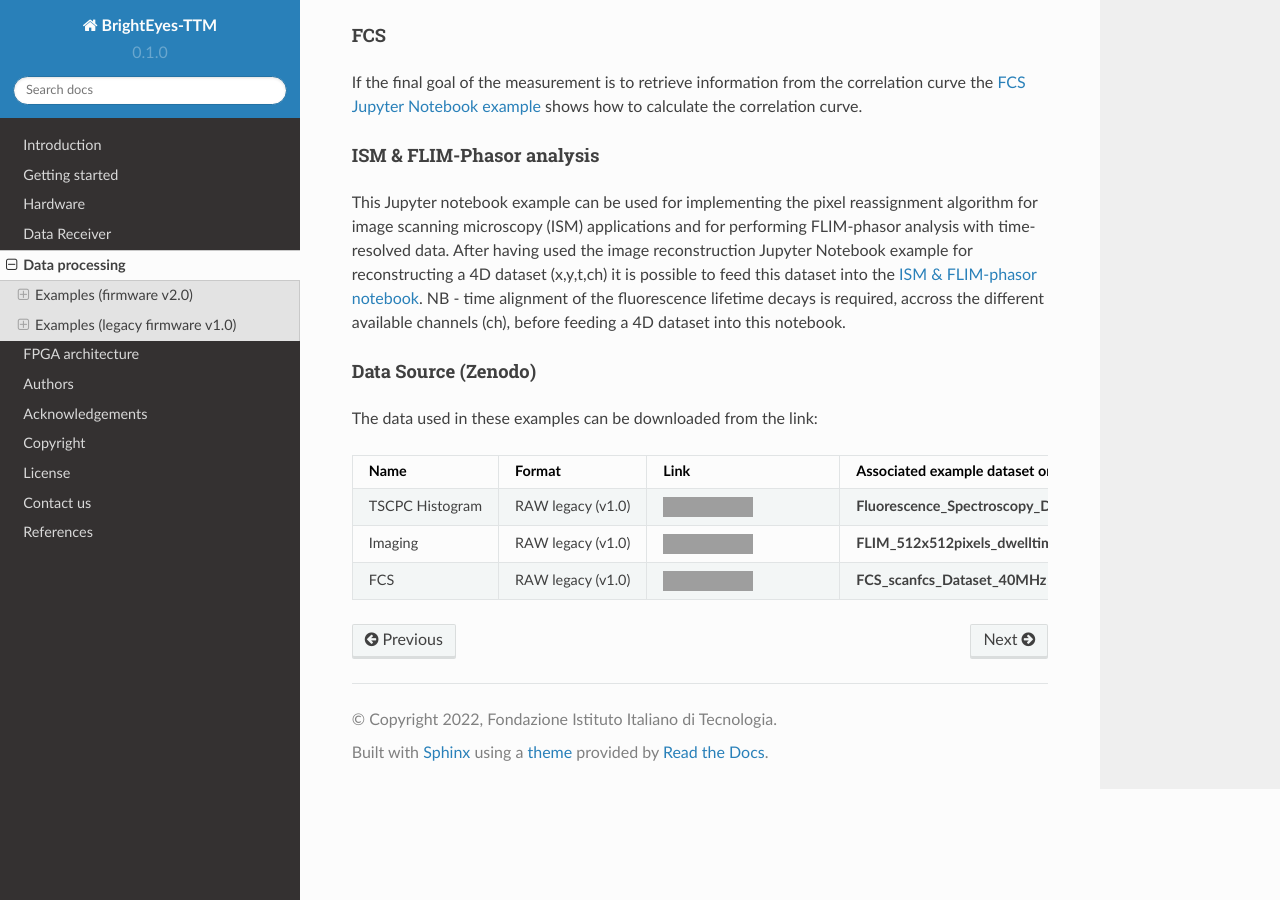
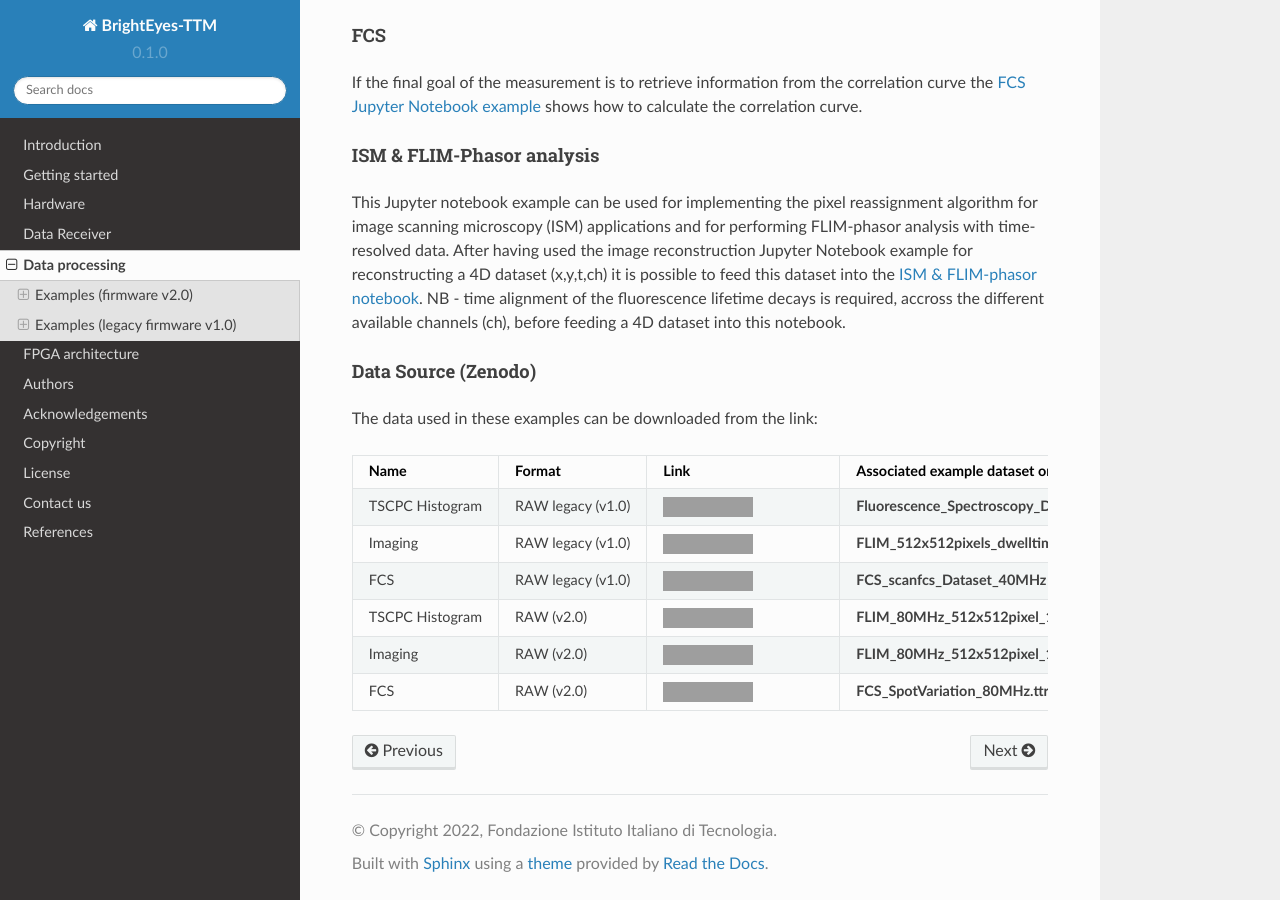
Before and after one commit to mattia-donato/BrightEyes-TTM-docs, a Sphinx documentation site: the page built from docs/source/dataprocessing.md, in a window 1280 px wide and 900 px high, scrolled down 2826 px. Built offline with Sphinx 7.4.7 and the Read the Docs theme 2.0.0, drawn with Linux system fonts in a browser that asks for light colours; pages that are not in the unit, such as notebooks, are missing from menus; grey boxes are pictures that could not be loaded.

Commit message:
Update dataprocessing.md

```diff
--- a/docs/source/dataprocessing.md
+++ b/docs/source/dataprocessing.md
@@ -102,3 +102,6 @@ The data used in these examples can be downloaded from the link:
 | TSCPC Histogram |  RAW legacy (v1.0) | [![DOI](https://zenodo.org/badge/DOI/10.5281/zenodo.4912656.svg)](https://doi.org/10.5281/zenodo.4912656) | **Fluorescence_Spectroscopy_Dataset_40MHz** |
 | Imaging | RAW legacy (v1.0)  | [![DOI](https://zenodo.org/badge/DOI/10.5281/zenodo.4912656.svg)](https://doi.org/10.5281/zenodo.4912656) | **FLIM_512x512pixels_dwelltime250us_Dataset_40MHz** |
 | FCS | RAW legacy (v1.0) | [![DOI](https://zenodo.org/badge/DOI/10.5281/zenodo.4912656.svg)](https://doi.org/10.5281/zenodo.4912656) | **FCS_scanfcs_Dataset_40MHz** |
+| TSCPC Histogram | RAW (v2.0)  | [![DOI](https://zenodo.org/badge/DOI/10.5281/zenodo.6782161.svg)](https://doi.org/10.5281/zenodo.6782161) | **FLIM_80MHz_512x512pixel_120FOV_pixeldwelltime200us.ttr** |
+| Imaging | RAW (v2.0)  | [![DOI](https://zenodo.org/badge/DOI/10.5281/zenodo.6782161.svg)](https://doi.org/10.5281/zenodo.6782161) | **FLIM_80MHz_512x512pixel_120FOV_pixeldwelltime200us.ttr** |
+| FCS | RAW (v2.0) |  [![DOI](https://zenodo.org/badge/DOI/10.5281/zenodo.6782161.svg)](https://doi.org/10.5281/zenodo.6782161) | **FCS_SpotVariation_80MHz.ttr** |
```
